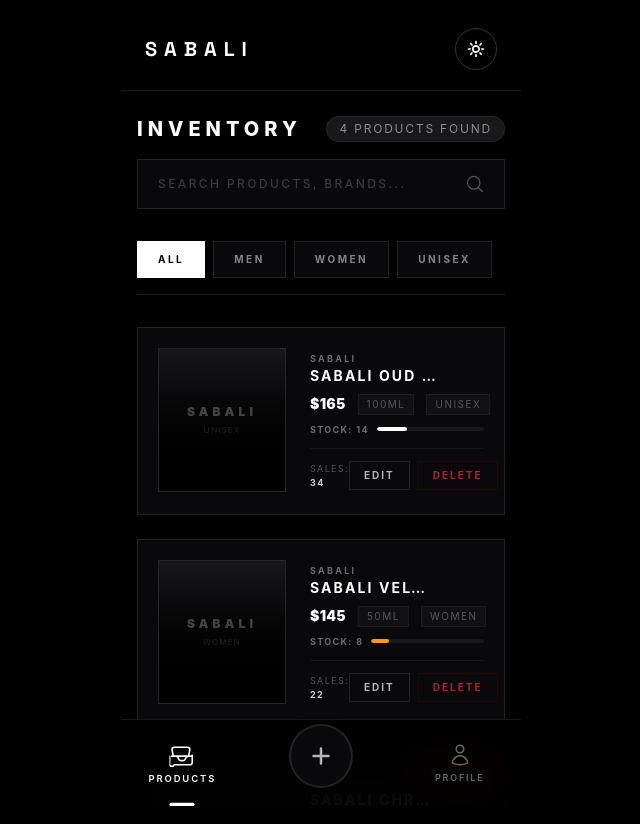
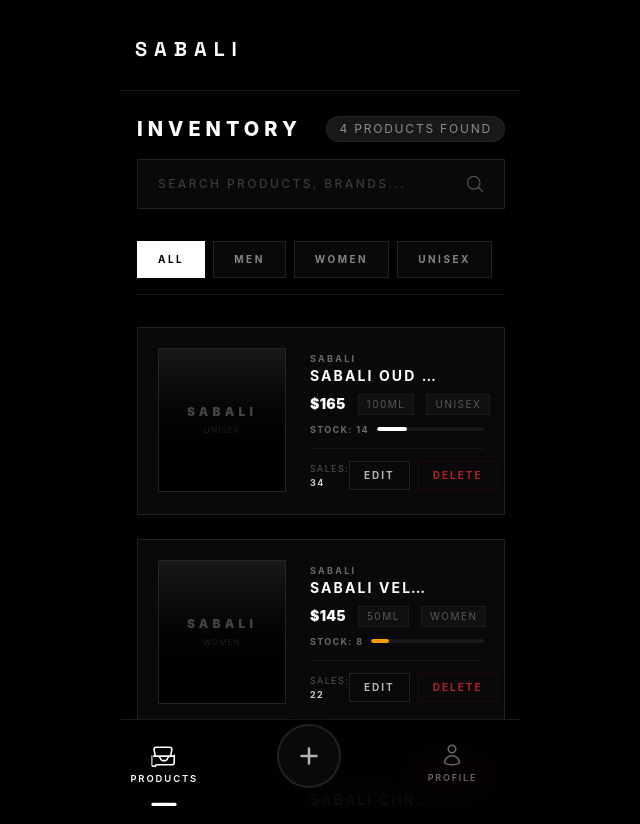
Before and after one commit to M-Ibrokhiiim/Sabali-parfume---ADMIN, a Nuxt app in the folder app/: page / in a window 1280 px wide. Shown: the whole page, without its empty margins (319-959 px from the left). Built offline with nearby package versions, Linux system fonts and the light colour scheme; no server answers.

Commit message:
Layout is fixed

```diff
--- a/app/app/layouts/default.vue
+++ b/app/app/layouts/default.vue
@@ -16,15 +16,15 @@
         class="border-b sticky top-0 z-50 py-5 px-6  backdrop-blur-md transition-all duration-500 w-full"
         :class="store.isDarkMode.value ? 'border-white/10 bg-black/80' : 'border-black/10 bg-white/80'"
       >
-        <div class="w-full mx-auto  flex items-center justify-between">
+        <div class="w-full mx-auto  flex items-center justify-between ">
           <h1
-            class="logo text-xl tracking-[8px] font-black uppercase transition-colors duration-500"
+            class="logo text-xl tracking-[8px] ml-[-10px]  font-black uppercase transition-colors duration-500"
             :class="store.isDarkMode.value ? 'text-white' : 'text-black'"
           >
             SABALI
           </h1>
 
-          <div class="flex items-center gap-4">
+          <div class="flex items-center gap-4  ml-[57vw]">
             <!-- Brutalist Theme Toggle Button -->
             <button
               @click="store.toggleTheme"
@@ -59,7 +59,7 @@
         :class="store.isDarkMode.value ? 'bg-black/90 border-white/10' : 'bg-white/90 border-black/10'"
       >
 
-      <div class="w-full  mx-auto gap-16 flex relative">
+      <div class="w-full  mx-auto gap-20 ml-[-1vw] flex relative">
           <!-- Products Tab -->
           <NuxtLink
             to="/"
```
